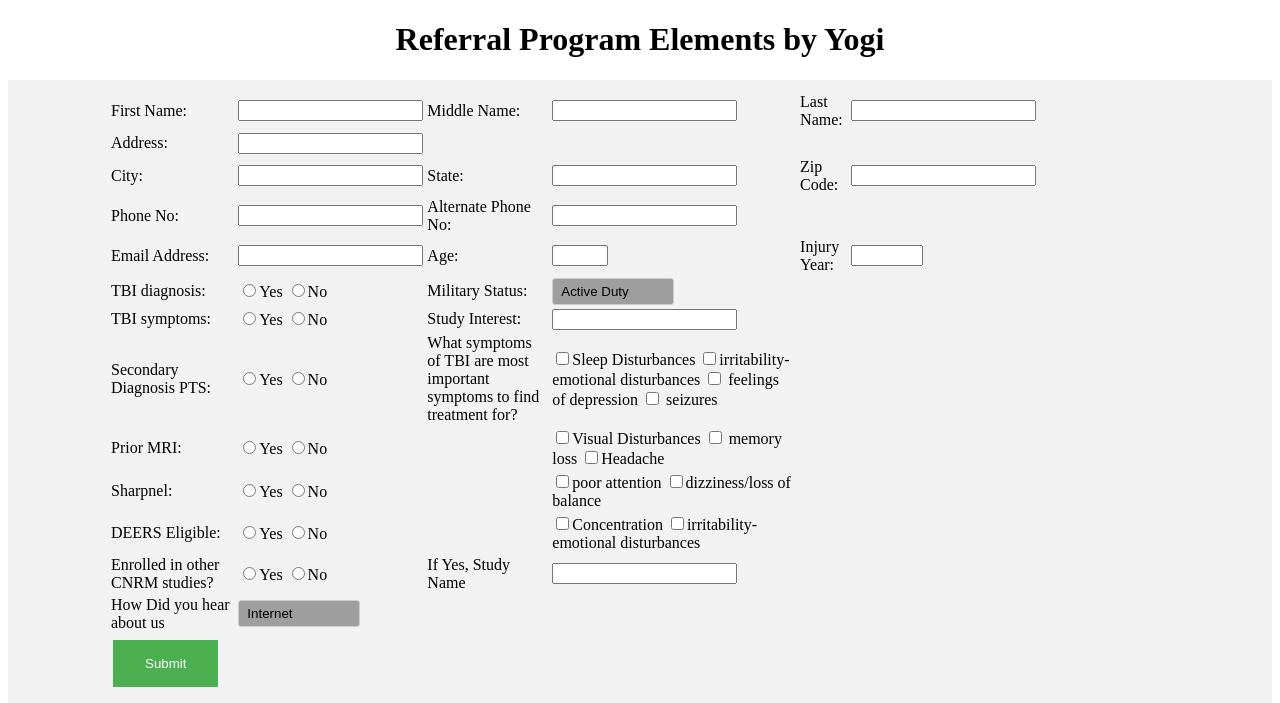
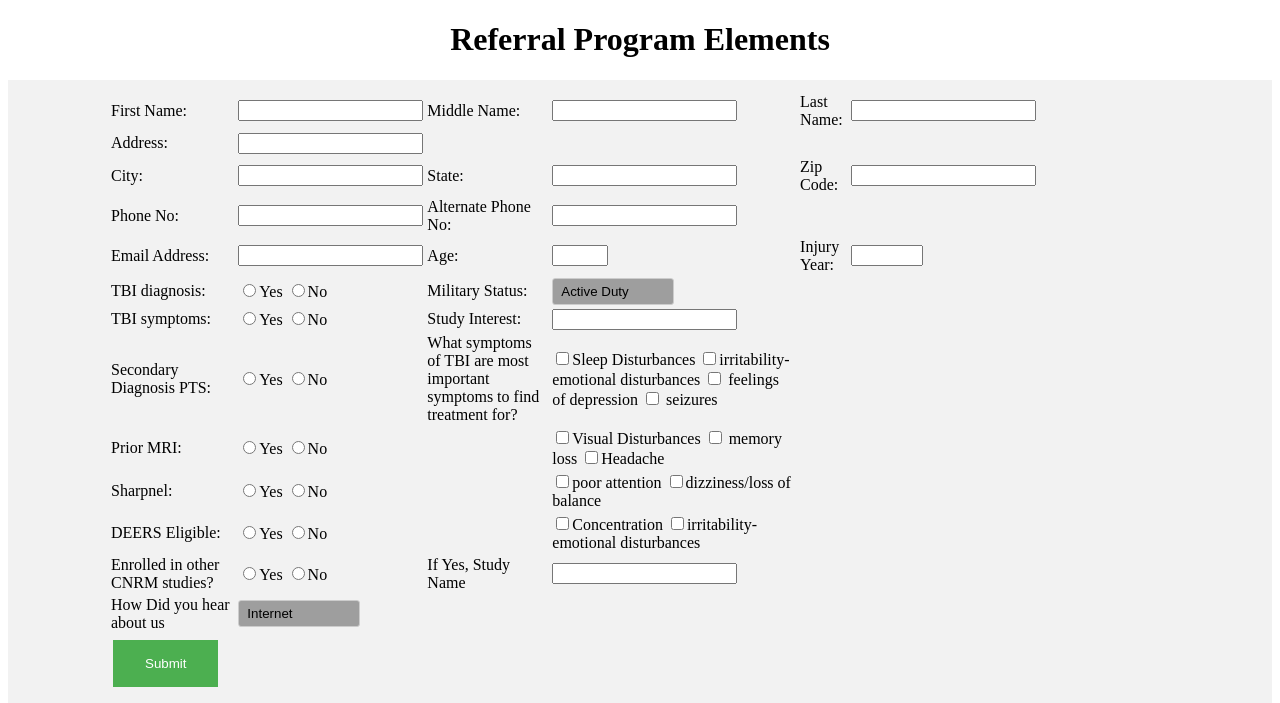
Before and after one commit to sasirekhakalyan/yogiGit, a PHP site: page /cnrm.php in a window 1280 px wide. Shown: the top 703 px of the page. Run offline with PHP 8.4, Linux system fonts and the light colour scheme; some libraries are stand-ins or nearby versions; grey boxes are pictures that could not be loaded.

```diff
--- a/cnrm.php
+++ b/cnrm.php
@@ -11,7 +11,7 @@
 <body>
 
 
-<h1><center>Referral Program Elements by Yogi</center></h1>
+<h1><center>Referral Program Elements</center></h1>
 
 <form name="insert" action="<?php echo htmlspecialchars($_SERVER["PHP_SELF"]);?>" method="POST" >
 <div style="overflow-x:auto;" id="mainContiner">
```
